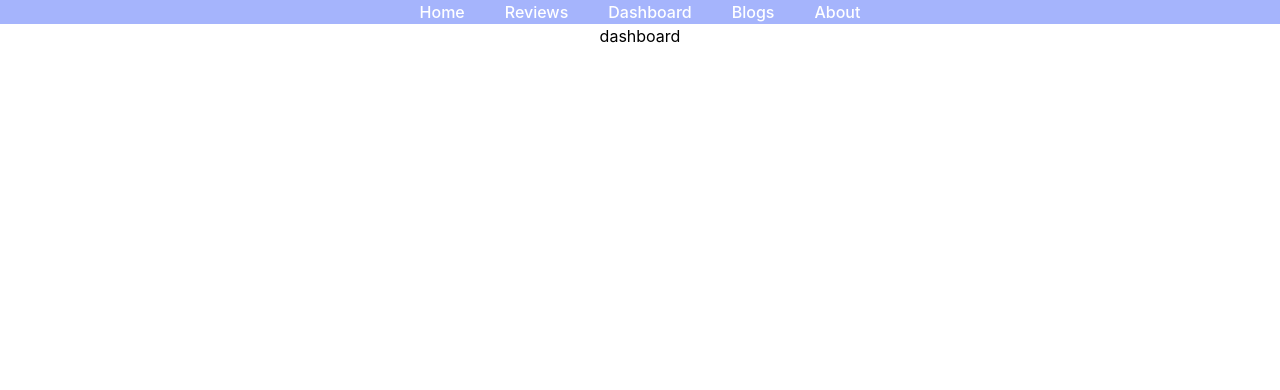
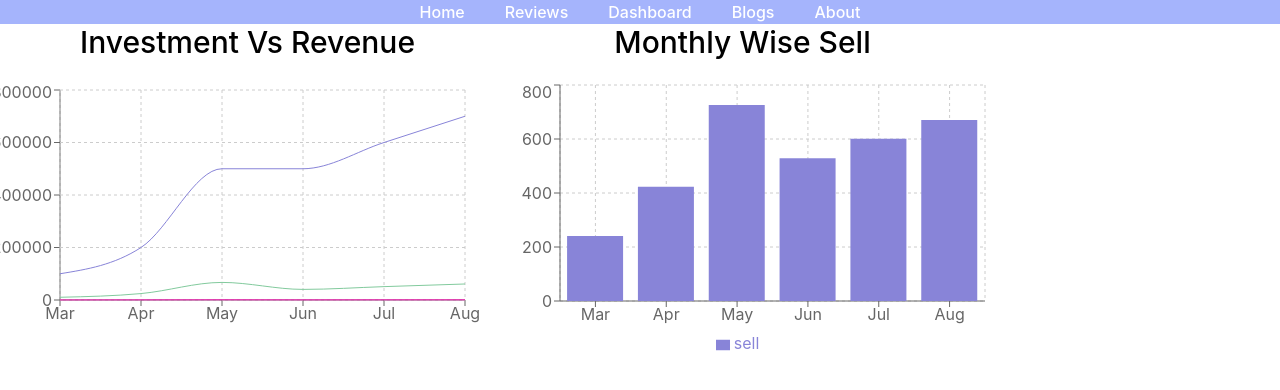
Before and after one commit to Juniorashraf02/flower-shop, a React (Create React App) app: page /dashboard in a window 1280 px wide. Shown: the top 390 px of the page. Built offline with nearby package versions, Linux system fonts and the light colour scheme.

Commit message:
review sectin added

```diff
--- a/package.json
+++ b/package.json
@@ -11,6 +11,7 @@
     "react-icons": "^4.3.1",
     "react-router-dom": "^6.3.0",
     "react-scripts": "5.0.0",
+    "recharts": "^2.1.9",
     "web-vitals": "^2.1.4"
   },
   "scripts": {
@@ -39,6 +40,7 @@
   },
   "devDependencies": {
     "autoprefixer": "^10.4.4",
+    "eslint-plugin-react-hooks": "^4.4.0",
     "postcss": "^8.4.12",
     "tailwindcss": "^3.0.23"
   }
--- a/src/Components/Dashboard/Dashboard.js
+++ b/src/Components/Dashboard/Dashboard.js
@@ -1,12 +1,80 @@
 import React from 'react';
-import { Link } from 'react-router-dom';
+import { Area, AreaChart, Bar, BarChart, CartesianGrid, Legend, Tooltip, XAxis, YAxis } from 'recharts';
 
-const dashboard = () => {
+
+function Dashboard() {
+    const myData = [
+        {
+            "month": "Mar",
+            "investment": 100000,
+            "sell": 241,
+            "revenue": 10401
+        },
+        {
+            "month": "Apr",
+            "investment": 200000,
+            "sell": 423,
+            "revenue": 24500
+        },
+        {
+            "month": "May",
+            "investment": 500000,
+            "sell": 726,
+            "revenue": 67010
+        },
+        {
+            "month": "Jun",
+            "investment": 500000,
+            "sell": 529,
+            "revenue": 40405
+        },
+        {
+            "month": "Jul",
+            "investment": 600000,
+            "sell": 601,
+            "revenue": 50900
+        },
+        {
+            "month": "Aug",
+            "investment": 700000,
+            "sell": 670,
+            "revenue": 61000
+        }
+    ];
+
     return (
-        <Link to='/dashboard'>
-            <h1>dashboard</h1>
-        </Link>
+            <div className="md:flex container mx-auto">
+                <div>
+                    <h1 className="text-3xl font-medium mb-5">Investment Vs Revenue</h1>
+                <AreaChart width={495} height={250} data={myData} margin={{ top: 10, right: 30, left: 0, bottom: 0 }}>
+                        <XAxis dataKey={"month"} />
+                        <YAxis />
+                        <CartesianGrid strokeDasharray=" 3 3" />
+                        <Tooltip />
+                        <Area type="monotone" dataKey="investment" stroke="#8884d8" fillOpacity={1} fill="url(#colorUv)" />
+                        <Area type="monotone" dataKey="revenue" stroke="#82ca9d" fillOpacity={1} fill="url(#colorPv)" />
+                        <Area type="monotone" dataKey="sell" stroke="#F00FAC" fillOpacity={1} fill="url(#colorPv)" />
+                    </AreaChart>
+                </div>
+                <div>
+                    <h1 className="text-3xl font-medium mb-5">Monthly Wise Sell</h1>
+                    <BarChart width={495} height={280} data={myData} >
+                    <CartesianGrid strokeDasharray="3 3" />
+                    <XAxis dataKey="month" />
+                    <YAxis />
+                    <Tooltip />
+                    <Legend />
+                        <Bar dataKey="sell" fill="#8884d8" />
+                    </BarChart>
+                </div>
+            </div>
     );
-};
 
-export default dashboard;
+}
+
+
+
+
+
+
+export default Dashboard;
--- a/src/Components/Home/Home.js
+++ b/src/Components/Home/Home.js
@@ -18,7 +18,7 @@ const Home = () => {
                 </div>
                 <div className="mt-5 container mx-auto">
                     <h1 className="text-4xl font-bold text-orange-500">Customer reviews (3)</h1>
-                    <div className="flex justify-around mt-5 text-justify gap-12 ">
+                    {/* <div className="flex justify-around mt-5 text-justify gap-12 ">
                         <div className="w-1/2 border rounded-lg p-5">
                             <p className="font-medium">Istiak</p>
                             <p className="text-gray-600">Flowers are very lively. Thank you! Recommending this shop.</p>
@@ -43,7 +43,7 @@ const Home = () => {
                                 </small>
                             </p>
                         </div>
-                    </div>
+                    </div> */}
                     <Link to="/reviews">
                         <button className="rounded bg-blue-700 m-5 text-white px-5 py-1 mt-5">See all reviews</button></Link>
                 </div>
--- a/src/Components/Reviews/Review.js
+++ b/src/Components/Reviews/Review.js
@@ -1,10 +1,25 @@
 import React from 'react';
 import { Link } from 'react-router-dom';
+import SingleReview from '../SingleReview/SingleReview';
 
 const Review = () => {
+    const reviews = [
+        { id: 1, name: 'Istiak', description: 'Flowers are very lively. Thank you! Recommending this shop.', ratings: 5/5},
+        { id: 2, name: 'Ashraf', description: 'Flowers has nice smelling! but the delivery was a little bit slow. Overall good!!!', ratings: 4.5/5},
+        { id: 3, name: 'Shuvo', description: 'I am recovering this shop for good quality products in cheap rate. Keep it up you guyz!!!', ratings: 5/5},
+        { id: 4, name: 'Rajesry', description: 'Best shop ever!!!', ratings: 5/5},
+        { id: 5, name: 'Samadrita', description: 'Made my work easier. Thank you guyz!!!', ratings: 5/5},
+        { id: 6, name: 'Adon', description: 'It is a great help. Now I can buy products from my home.', ratings: 5/5},
+    ];
     return (
         <Link to='/reviews'>
-            <h1>This is review</h1>
+            <div className="">
+                {
+                    reviews.map(review => <SingleReview
+                        key={review.id} review={review}
+                    ></SingleReview>)
+                }
+           </div>
         </Link>
     );
 };
--- /dev/null
+++ b/src/Components/SingleReview/SingleReview.js
@@ -0,0 +1,23 @@
+import React from 'react';
+import { BsStarFill, BsStarHalf } from 'react-icons/bs';
+
+const SingleReview = (props) => {
+    const { name, description, rating } = props.review;
+    // console.log(id);
+    return (
+        <div>
+            <div className="w-1/2 border rounded-lg p-5 my-5 justify-center items-center container mx-auto ">
+                <p className="font-medium text-justify">{name}</p>
+                <p className="text-gray-600 text-justify">{description}</p>
+                <p className="text-yellow-600">
+                    <small className="flex items-center"> <p className="mr-2">{rating}</p> </small>
+
+                    <small className="flex"><BsStarFill /><BsStarFill /><BsStarFill /><BsStarFill /> <BsStarFill /> <p className="ml-2">(5/5)</p>
+                    </small>
+                </p>
+            </div>
+        </div>
+    );
+};
+
+export default SingleReview;
--- a/src/index.js
+++ b/src/index.js
@@ -1,15 +1,19 @@
 import React from 'react';
-import ReactDOM from 'react-dom';
+import ReactDOMClient from 'react-dom/client';
 import './index.css';
 import App from './App';
 import reportWebVitals from './reportWebVitals';
 import { BrowserRouter } from 'react-router-dom';
 
-ReactDOM.render(
-  <BrowserRouter>
-    <App />
-  </BrowserRouter>,
-  document.getElementById("root")
+const root = ReactDOMClient.createRoot(document.getElementById('root'))
+
+root.render(
+  <React.StrictMode>
+    <BrowserRouter>
+      <App />
+    </BrowserRouter>
+  </React.StrictMode>,
+
 );
 
 // If you want to start measuring performance in your app, pass a function
```
Also changed, not shown: public/data.json (added, +38 -0 lines), 1 other file (tests, documents, lock files or other folders).
